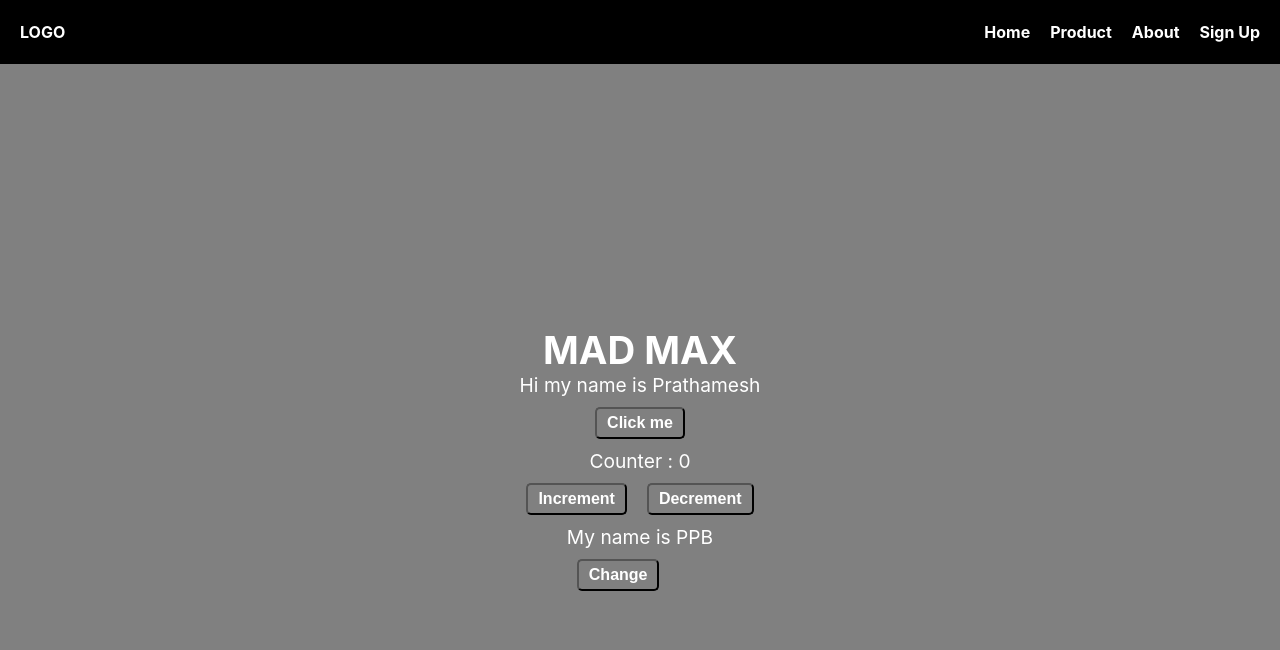
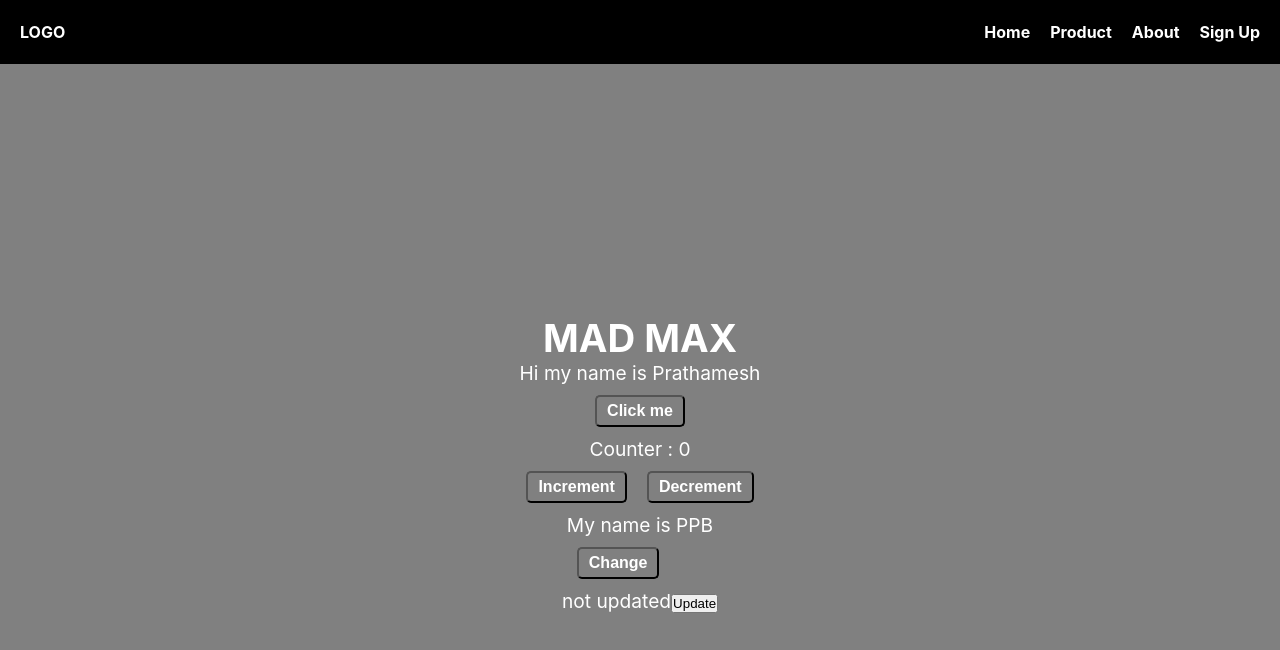
Before and after one commit to Chappu12/React-JS, a React (Create React App) app: page / in a window 1280 px wide. Shown: the top 650 px of the page. Built offline with nearby package versions, Linux system fonts and the light colour scheme.

Commit message:
learn the use of useState

```diff
--- a/src/App.jsx
+++ b/src/App.jsx
@@ -1,4 +1,4 @@
-import React, { useState } from 'react'
+import React, { useEffect, useState } from 'react'
 import { BrowserRouter as Router, Routes, Route } from "react-router-dom";
 import './App.css'
 
@@ -11,6 +11,10 @@ const App = () => {
     const [counter, setCounter] = useState(0)
     const ele = <h1>MAD MAX</h1>
     const [first, setfirst] = useState("PPB")
+    const [stock, setStock] = useState("not updated")
+    // useEffect(() => {
+    //     setStock("updated"); // we must use useEffect outside the return jsx
+    // })
     // const [flag, setflag] = useState(0)
     return (
         <>
@@ -64,6 +68,14 @@ const App = () => {
                         setfirst("Prathamesh Pramod Bhavsar")
                     }}>Change</button>
                 </div>
+                <div>
+                    {
+                        stock
+                    }
+                    <button onClick={() => {
+                        setStock('updated')
+                    }}>Update</button>
+                </div>
             </div>
         </>
     )
```
